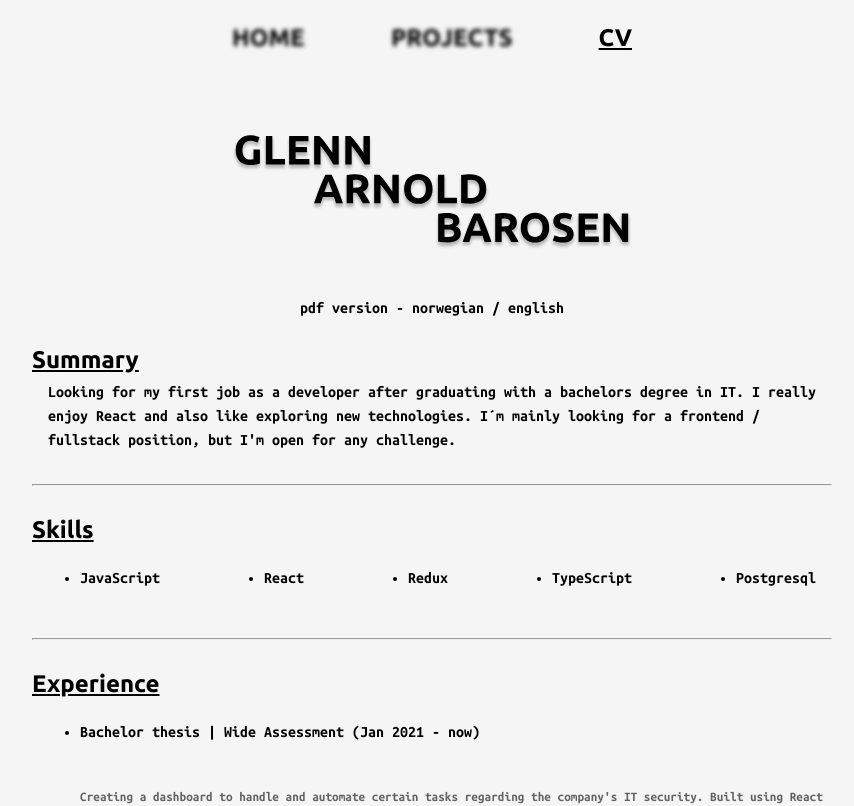
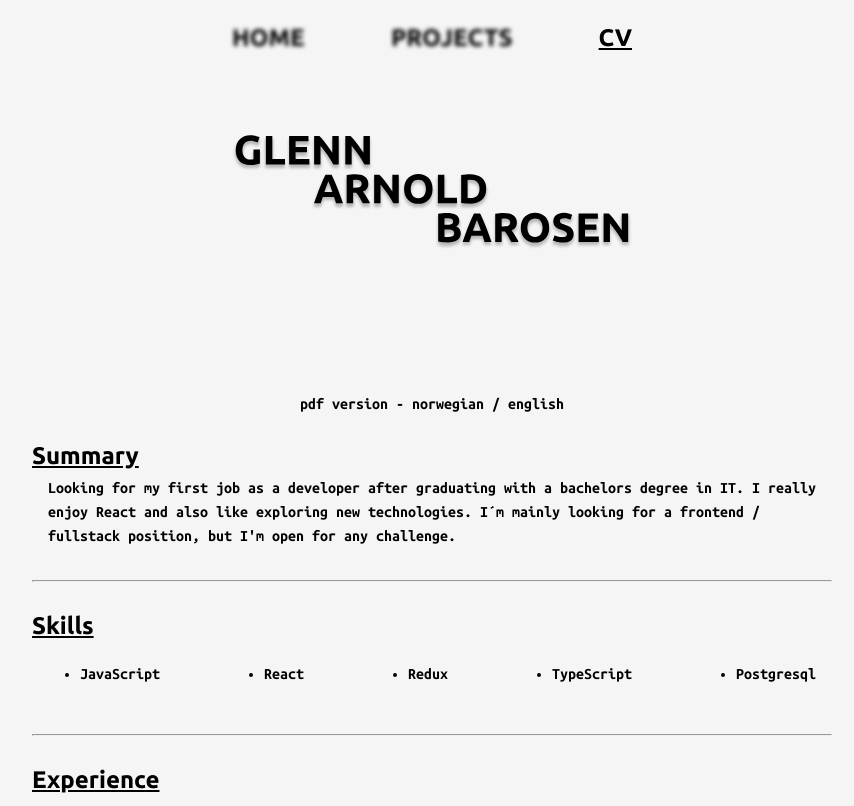
Before and after one commit to glennbarosen/portfolio, a React (Create React App) app: page /cv in a window 1280 px wide. Shown: the top 806 px of the page, without its empty margins (208-1062 px from the left). Built offline with nearby package versions, Linux system fonts and the light colour scheme.

Commit message:
update content

```diff
--- a/src/content/Projects.md
+++ b/src/content/Projects.md
@@ -5,3 +5,5 @@ blog  -  [code](https://github.com/glennbarosen/wa-blog)  /  [demo](https://blog
 todo - [code](https://github.com/glennbarosen/vanillajs-todo)  /  [demo](https://todo.glennbarosen.me)
 
 carzforhire - [code](https://github.com/glennbarosen/carzforhire)  /  [demo](https://carzforhire.glennbarosen.me)
+
+squadboard - [code](https://github.com/glennbarosen/squad-leaderboard)  /  [demo](https://squadboard.glennbarosen.me)
--- a/src/styles/styles.js
+++ b/src/styles/styles.js
@@ -50,7 +50,7 @@ export const content = css`
     display: grid;
     place-items: center;
     grid-gap: 1.5rem;
-
+    margin-top: 6rem;
     a, p {
         font-family: 'Ubuntu Mono', monospace;
         font-size: 1.3rem;
@@ -122,6 +122,7 @@ export const contentCV = css`
 `
 
 export const cvLinks = css`
+    margin-top: 6rem;
     margin-bottom: 2rem;
     font-family: 'Ubuntu Mono', monospace;
     a {
```
